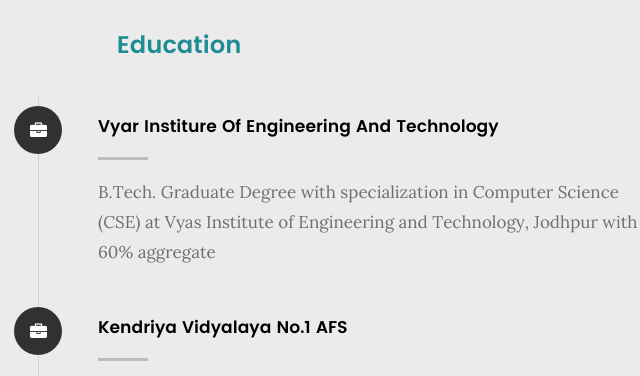
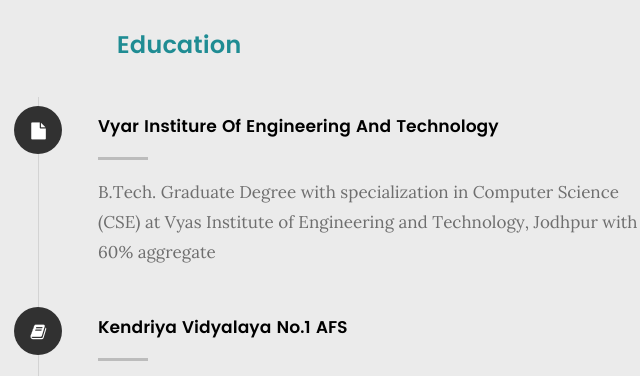
Before and after one commit to chouhandinesh/chouhandinesh.github.io, a plain HTML site: page Portfolio/index.html in a window 1280 px wide. Shown: the part 2820-3196 px from the top of the page, 461-1101 px from the left. Drawn offline with Linux system fonts and the light colour scheme; files whose address does not match are found by name.

Commit message:
Icon Updated

```diff
--- a/Portfolio/index.html
+++ b/Portfolio/index.html
@@ -317,7 +317,7 @@
 	   			<div class="timeline-block">
 
 	   				<div class="timeline-ico">
-	   					<i class="fa fa-briefcase"></i>
+	   					<i class="fa fa-file"></i>
 	   				</div>
 
 	   				<div class="timeline-header">
@@ -336,7 +336,7 @@
 	   			<div class="timeline-block">
 
 	   				<div class="timeline-ico">
-	   					<i class="fa fa-briefcase"></i>
+	   					<i class="fa fa-book"></i>
 	   				</div>
 
 	   				<div class="timeline-header">
```
